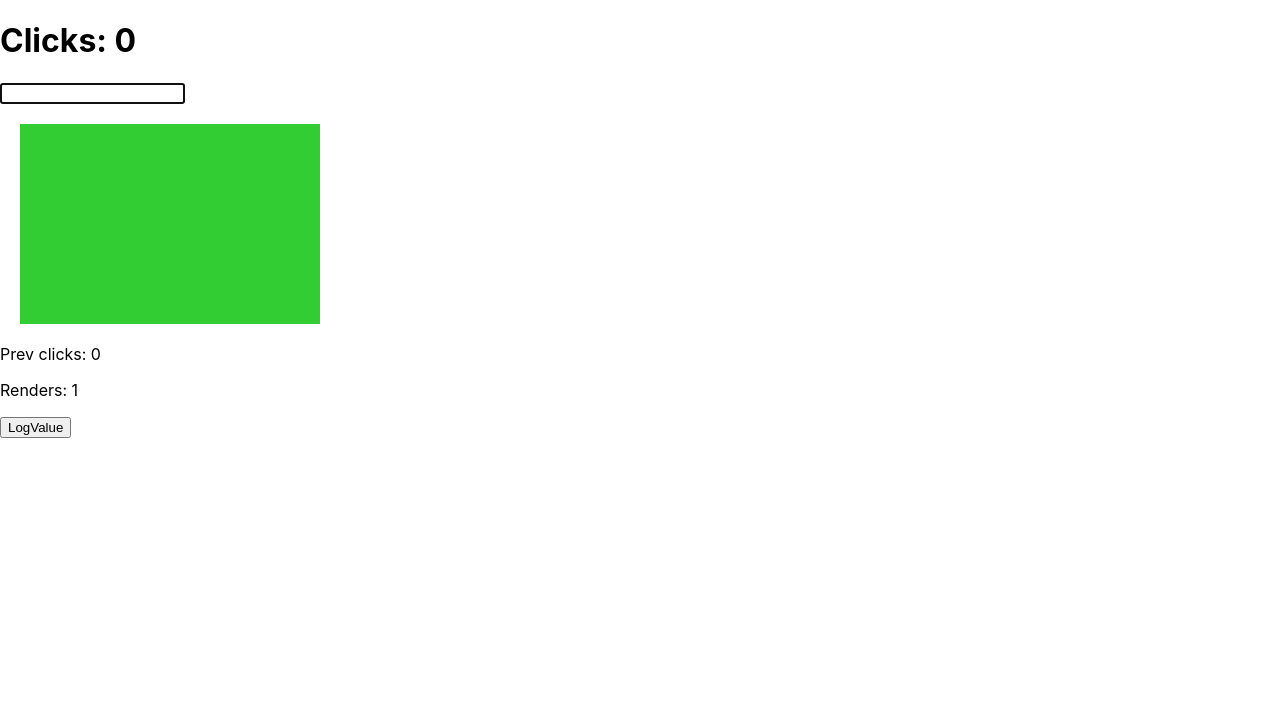
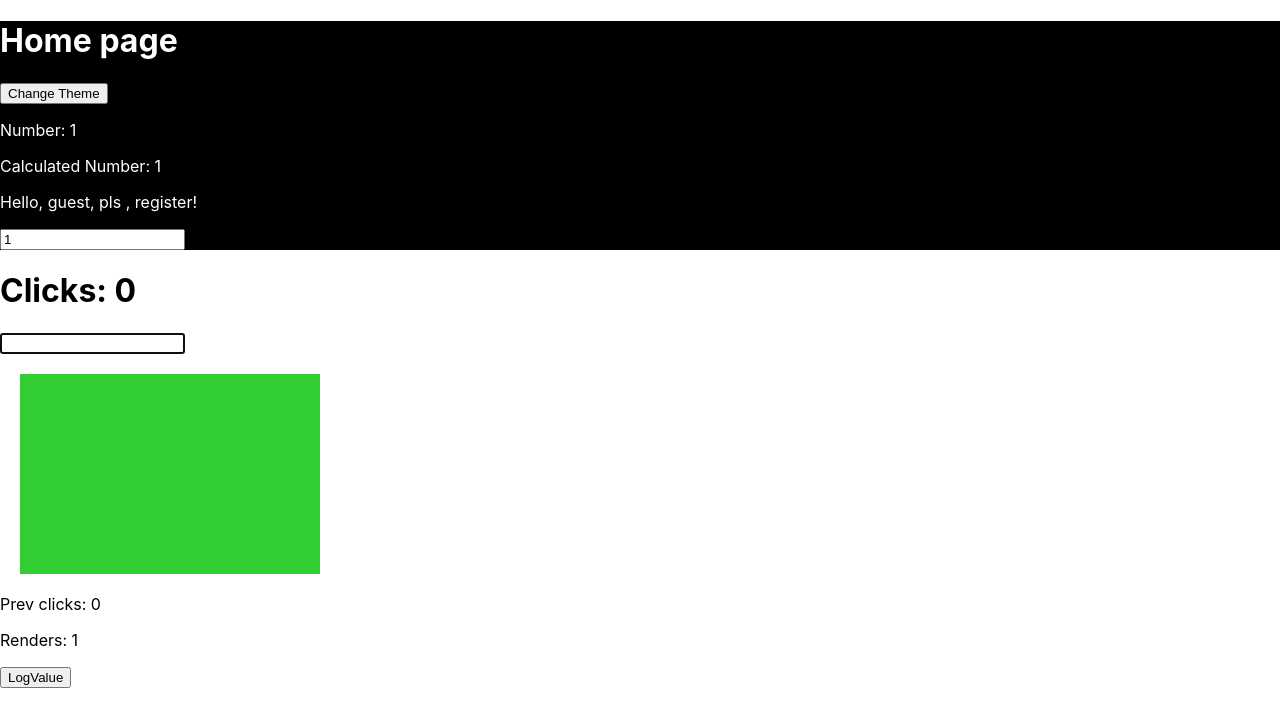
Before and after one commit to vlasoffivan95/react_from_zero, a React (Create React App) app: page / in a window 1280 px wide. Shown: the top 726 px of the page. Built offline with nearby package versions, Linux system fonts and the light colour scheme.

Commit message:
reexport example

```diff
--- a/src/App.js
+++ b/src/App.js
@@ -1,12 +1,19 @@
 import "./App.css";
-import React from "react";
+import React, { useState } from "react";
+import HomePage from "pages/HomePage";
+import { ThemeContext } from "context";
+import CONSTANTS from "constants.js";
 import RefClicker from "components/RefClicker";
+const { THEMES } = CONSTANTS;
 
 function App() {
+  const themeTuple = useState(THEMES.DARK);
   return (
-    <>
-      <RefClicker />
-    </>
+    <ThemeContext.Provider value={themeTuple}>
+      <HomePage />
+      <RefClicker/>
+    </ThemeContext.Provider>
+
   );
 }
 
--- a/src/components/RefClicker/index.jsx
+++ b/src/components/RefClicker/index.jsx
@@ -1,5 +1,5 @@
 import React, { useCallback, useEffect } from "react";
-import { useClicker } from "hooks";
+import  {useClicker}  from "hooks";
 import { useRef, useState } from "react";
 
 const RefClicker = () => {
--- a/src/hooks/index.js
+++ b/src/hooks/index.js
@@ -1,48 +1,4 @@
-import { useEffect, useState } from "react";
+import useClicker from "./useClicker";
+import useData from "./useData";
 
-export function useData(getData) {
-  const [data, setData] = useState([]);
-  const [isLoading, setIsLoading] = useState(false);
-  const [error, SetError] = useState(null);
-
-  const load = () => {
-    setIsLoading(true);
-    getData()
-      .then((loadedData) => {
-        setData(loadedData);
-      })
-      .catch((error) => {
-        SetError(error);
-      })
-      .finally(() => {
-        setIsLoading(false);
-      });
-  };
-
-  useEffect(() => {
-    load();
-  }, []);
-
-  return { data, isLoading, error };
-}
-
-export function useClicker(elemRef) {
-  const [clicks, setClicks] = useState(0);
-  const clickListener = () => setClicks((clicksState) => clicksState + 1);
-
-  useEffect(() => {
-    const elem = elemRef.current;
-
-    if (elem) {
-      elem.addEventListener("click", clickListener);
-    }
-
-    return () => {
-      if (elem) {
-        elem.removeEventListener("click", clickListener);
-      }
-    };
-  }, [elemRef]);
-
-  return clicks;
-}
+export {useClicker, useData}
--- /dev/null
+++ b/src/hooks/useClicker.js
@@ -0,0 +1,22 @@
+import { useEffect, useState } from "react";
+
+export default function useClicker(elemRef) {
+    const [clicks, setClicks] = useState(0);
+    const clickListener = () => setClicks((clicksState) => clicksState + 1);
+
+    useEffect(() => {
+      const elem = elemRef.current;
+
+      if (elem) {
+        elem.addEventListener("click", clickListener);
+      }
+
+      return () => {
+        if (elem) {
+          elem.removeEventListener("click", clickListener);
+        }
+      };
+    }, [elemRef]);
+
+    return clicks;
+  }
--- /dev/null
+++ b/src/hooks/useData.js
@@ -0,0 +1,27 @@
+import { useEffect, useState } from "react";
+
+export default function useData(getData) {
+  const [data, setData] = useState([]);
+  const [isLoading, setIsLoading] = useState(false);
+  const [error, SetError] = useState(null);
+
+  const load = () => {
+    setIsLoading(true);
+    getData()
+      .then((loadedData) => {
+        setData(loadedData);
+      })
+      .catch((error) => {
+        SetError(error);
+      })
+      .finally(() => {
+        setIsLoading(false);
+      });
+  };
+
+  useEffect(() => {
+    load();
+  }, []);
+
+  return { data, isLoading, error };
+}
--- a/src/pages/HomePage/index.jsx
+++ b/src/pages/HomePage/index.jsx
@@ -1,12 +1,47 @@
+import { ThemeContext } from "context";
 import Greeting from "../../components/Greeting";
+import { useContext, useMemo, useState } from "react";
+import CONSTANTS from "constants.js";
 
-function Home(props) {
-    console.log(props)
+const { THEMES } = CONSTANTS;
+
+function calculateNumber(num) {
+  for (let i = 0; i < 800_000_000; i++) {
+    let x = 0;
+    x++;
+  }
+  return num ** 2;
+}
+
+function HomePage(props) {
+  const [number, setNumber] = useState(1);
+  const [theme, setTheme] = useContext(ThemeContext);
+  const styles = {
+    background: theme === THEMES.DARK ? "black" : "#bbbbbb",
+    color: theme === THEMES.DARK ? "white" : "black",
+  };
+  const handleTheme = () => {
+    const newTheme = theme === THEMES.DARK ? THEMES.LIGHT : THEMES.DARK;
+    setTheme(newTheme);
+  };
+
+  // const calcNumber = calculateNumber(number);
+  const calcNumber = useMemo(()=>calculateNumber(number), [number])
+
   return (
-    <main>
+    <main style={styles}>
       <h1>Home page</h1>
+      <button onClick={handleTheme}>Change Theme</button>
+      <p>Number: {number}</p>
+      <p>Calculated Number: {calcNumber}</p>
       <Greeting />
+      <input
+        type="number"
+        value={number}
+        onChange={(e) => setNumber(+e.target.value)}
+      />
     </main>
   );
 }
-export default Home;
+
+export default HomePage;
```
